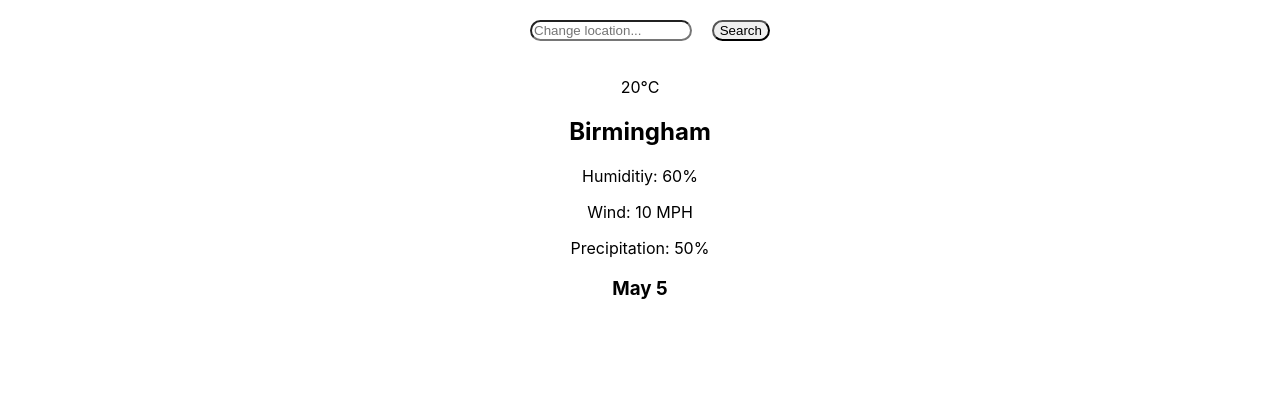
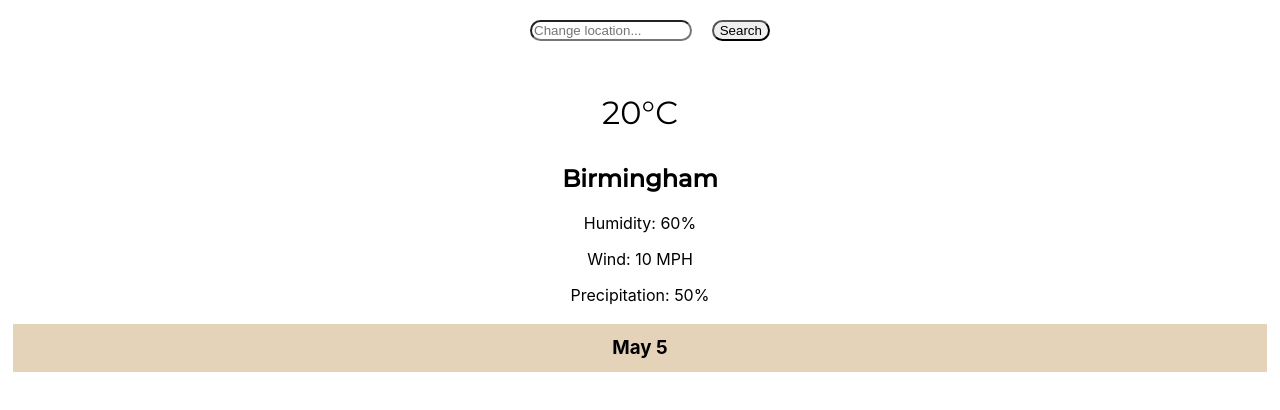
Before and after one commit to Patrick7-sudo/Weather-383, a React (Create React App) app in the folder cloud383/: page / in a window 1280 px wide. Shown: the top 410 px of the page. Built offline with nearby package versions, Linux system fonts and the light colour scheme; no server answers.

Commit message:
Style DailyView

```diff
--- a/cloud383/src/CalendarDate/CalendarDate.js
+++ b/cloud383/src/CalendarDate/CalendarDate.js
@@ -1,3 +1,5 @@
+import css from "./CalendarDate.module.css";
+
 export default function CalendarDate({ date }) {
-  return <h3>{date}</h3>;
+  return <h3 className={css.date}>{date}</h3>;
 }
--- /dev/null
+++ b/cloud383/src/CalendarDate/CalendarDate.module.css
@@ -0,0 +1,6 @@
+.date {
+  background-color: #e4d3b9;
+  padding: 1%;
+  margin-left: 1%;
+  margin-right: 1%;
+}
--- a/cloud383/src/WeatherInfo/WeatherInfo.js
+++ b/cloud383/src/WeatherInfo/WeatherInfo.js
@@ -1,7 +1,7 @@
 // import { useEffect, useState } from "react"
 
 //styling
-import InfoStyling from "./WeatherInfoCSS.module.css"
+import InfoStyling from "./WeatherInfoCSS.module.css";
 
 function WeatherInfo({ temperature, cityname, humidity, wind, precipation }) {
   return (
@@ -9,11 +9,11 @@ function WeatherInfo({ temperature, cityname, humidity, wind, precipation }) {
       {/* container for weather info */}
       <p className={InfoStyling.temperature}>{temperature}°C</p>
       <h2 className={InfoStyling.cityname}>{cityname}</h2>
-      <p className={InfoStyling.humidity}>Humiditiy: {humidity}%</p>
+      <p className={InfoStyling.humidity}>Humidity: {humidity}%</p>
       <p className={InfoStyling.windSpeed}>Wind: {wind} MPH</p>
       <p className={InfoStyling.precipitation}>Precipitation: {precipation}%</p>
     </div>
-  )
+  );
 }
 
-export default WeatherInfo
+export default WeatherInfo;
--- a/cloud383/src/WeatherInfo/WeatherInfoCSS.module.css
+++ b/cloud383/src/WeatherInfo/WeatherInfoCSS.module.css
@@ -1,9 +1,14 @@
+@import url("https://fonts.googleapis.com/css2?family=Abril+Fatface&family=Montserrat:wght@400;500&display=swap");
+
 .temperature {
   color: black;
+  font-size: 2em;
+  font-family: "Montserrat", sans-serif;
 }
 
 .cityname {
   color: black;
+  font-family: "Montserrat", sans-serif;
 }
 
 .humidity {
```
